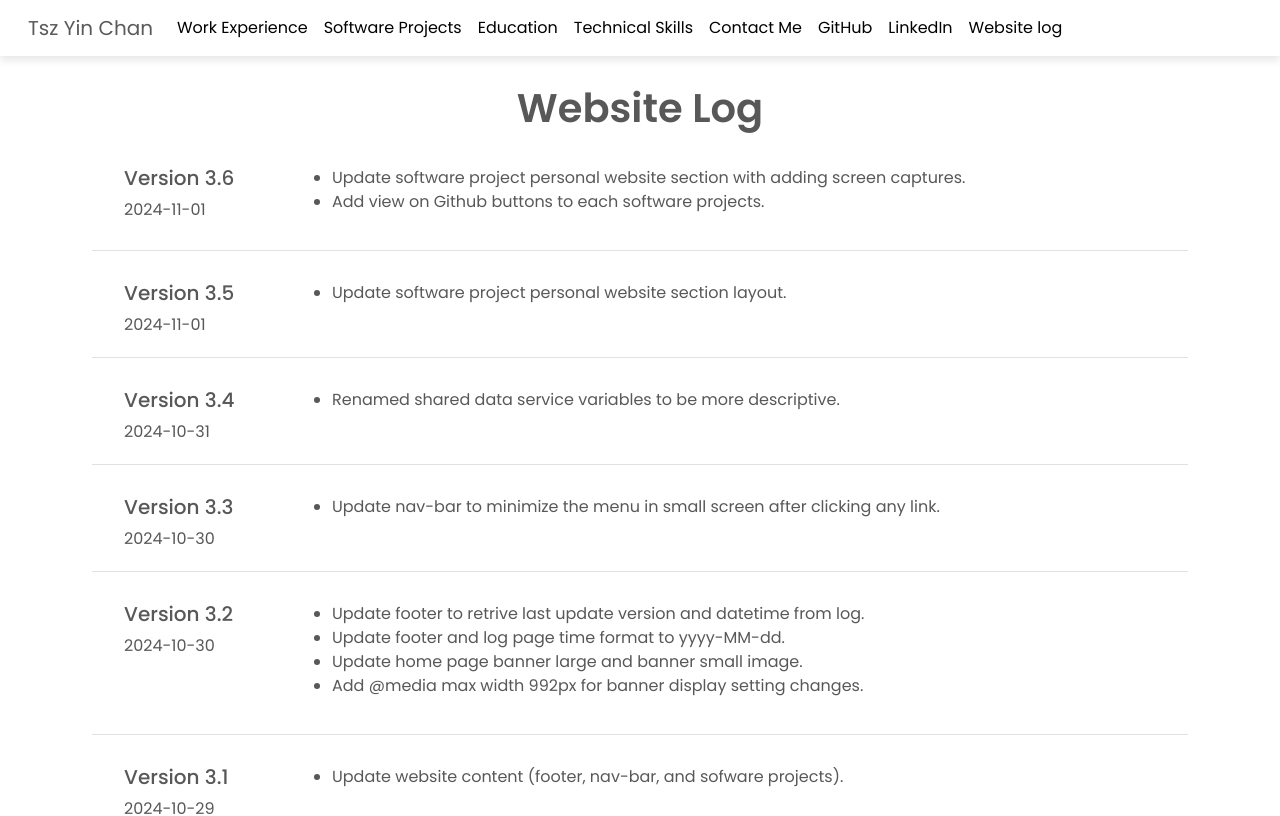
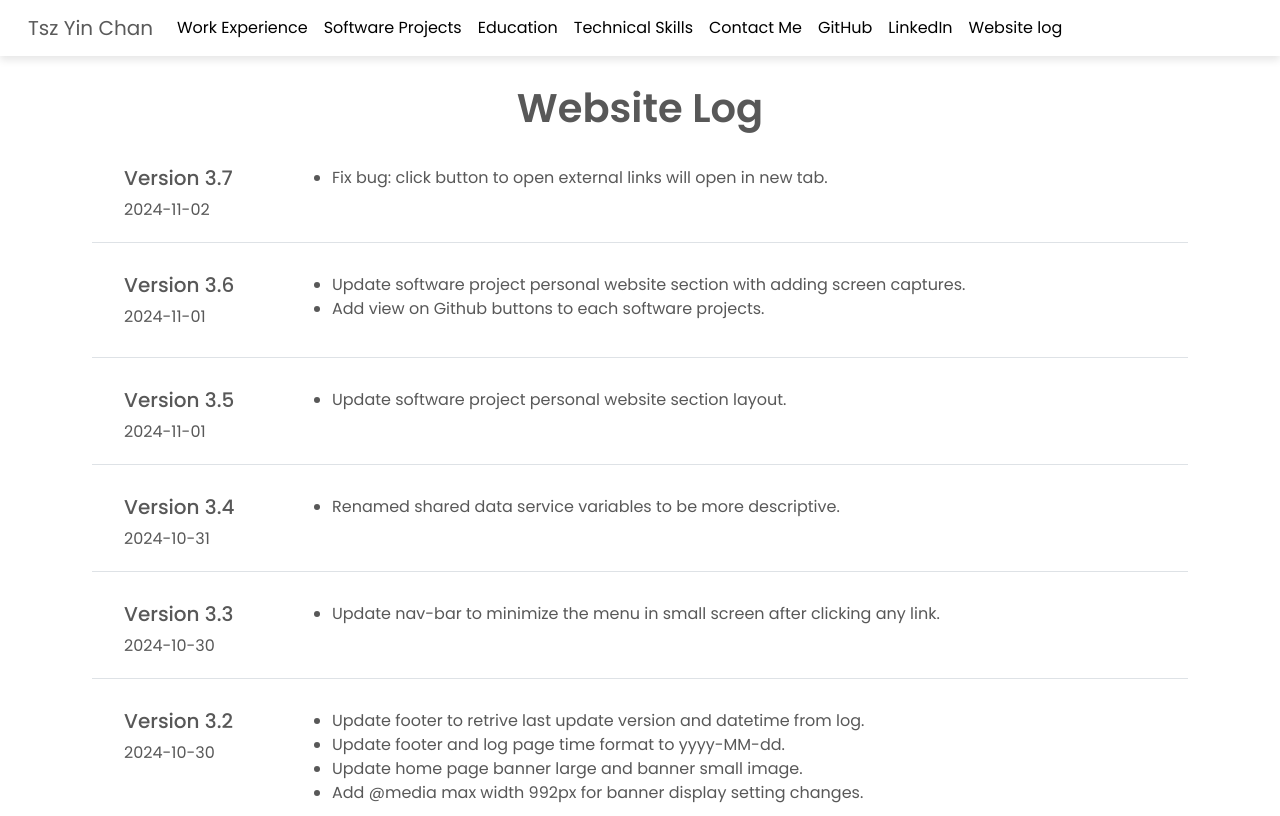
Before and after one commit to tychan9626/ty-personal-website-3, an Angular app: page /log in a window 1280 px wide. Shown: the top 816 px of the page. Built offline with nearby package versions, Linux system fonts and the light colour scheme.

Commit message:
ver3.7-fix bug: click button to open external links will open in new tab

```diff
--- a/src/app/home/home.component.html
+++ b/src/app/home/home.component.html
@@ -20,8 +20,10 @@
       <div class="slideUpFadeInAnimation" [ngStyle]="{ 'animation-delay': '1.1s' }">
         <span>Or external links:</span><br />
         @for (link of externalNavLink; track $index) {
-        <button class="tybtn btn btn-light" (click)="navigateURL(link.url)" target="_blank">
-          {{ link.displayName }}</button>&nbsp; } @for (link of otherPagesNavLink; track $index) {
+        <button class="tybtn btn btn-light" (click)="navigateURL(link.url)">
+          {{ link.displayName }}</button>&nbsp;
+        }
+        @for (link of otherPagesNavLink; track $index) {
         <button class="tybtn btn btn-light" [routerLink]="[link.url]">
           {{ link.displayName }}
         </button>
@@ -131,7 +133,7 @@
   <h1 class="py-1 text-center">{{ project.name }}</h1>
   @if (project.link.length > 0) {
   <div class="d-flex justify-content-center">
-    <button class="tybtn btn btn-primary" (click)="navigateURL(project.link)" target="_blank">
+    <button class="tybtn btn btn-primary" (click)="navigateURL(project.link)">
       View on GitHub
     </button>
   </div>
@@ -149,6 +151,7 @@
     </div>
     }
   </div>
+  <br>
   <div class="container bg-light">
     <div class="home-dp21">
       <h5>Screen captures</h5>
@@ -169,7 +172,7 @@
   <h1 class="py-1 text-center">{{ project.name }}</h1>
   @if (project.link.length > 0) {
   <div class="d-flex justify-content-center">
-    <button class="tybtn btn btn-primary" (click)="navigateURL(project.link)" target="_blank">
+    <button class="tybtn btn btn-primary" (click)="navigateURL(project.link)">
       View on GitHub
     </button>
   </div>
--- a/src/app/home/home.component.ts
+++ b/src/app/home/home.component.ts
@@ -50,6 +50,6 @@ export class HomeComponent {
   }
 
   navigateURL(url: string) {
-    window.location.href = url;
+    window.open(url, '_blank');
   }
 }
--- a/src/app/shared-data.service.ts
+++ b/src/app/shared-data.service.ts
@@ -33,7 +33,7 @@ export class SharedDataService {
       {
         url: 'https://www.linkedin.com/in/ty-chan-192b681a5/',
         displayName: 'LinkedIn',
-      },
+      }
     ],
     userSummary:
       'Results-driven software developer with 2.5 years of experience in the industry. Proficient in building scalable applications, full-stack development, cloud technologies, and system design. Demonstrated strong problem-solving skills with a proven track record of boosting system performance and reliability. Fast learner of new technologies with a commitment to delivering high-quality code.',
@@ -450,6 +450,14 @@ export class SharedDataService {
       displayCode: 'dp41',
       logDetails: [
         {
+          version: '3.7',
+          date: '2024-11-02',
+          description: [
+            'Fix bug: click button to open external links will open in new tab.',
+          ],
+          critical: false,
+        },
+        {
           version: '3.6',
           date: '2024-11-01',
           description: [
```
